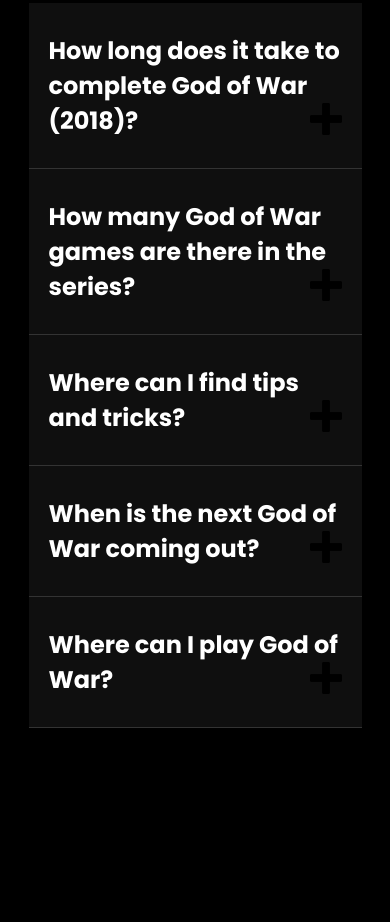
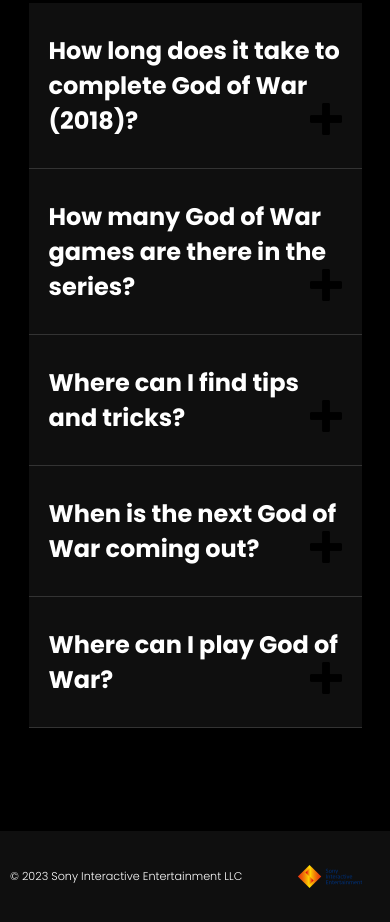
Before and after one commit to abderrahimSabrou/GOW-landing-page, a plain HTML site: page index.html in a window 390 px wide. Shown: the part 6390-7312 px from the top of the page. Before the commit the page ends 7221 px from the top, so only its background shows below. Drawn offline with Linux system fonts and the light colour scheme.

Commit message:
add footer section

```diff
--- a/index.html
+++ b/index.html
@@ -573,6 +573,14 @@
     </section>
 
 
+    <!-- Start Footer -->
+    <footer class="footer">
+      <p>&copy; 2023 Sony Interactive Entertainment LLC</p>
+
+      <img src="images/sony-interactive-logo@logotyp.us.svg" alt="sony-logo">
+    </footer>
+
+
     <!-- Scripts -->
     <script src="js/main.js"></script>
   </body>
--- a/scss/_responsive.scss
+++ b/scss/_responsive.scss
@@ -411,4 +411,18 @@
       }
     }
   }
+
+  // Start footer
+
+  .footer {
+    padding: 10px;
+    p {
+      font-size: 0.7rem;
+    }
+    img {
+      // display: inline-block;
+      // border: 1px solid red;
+      width: 100px;
+    }
+  }
 }
--- a/scss/style.scss
+++ b/scss/style.scss
@@ -1033,6 +1033,25 @@
   }
 }
 
+// Start footer
+.footer {
+  color: $primary-clr;
+
+  background-color: $darkGray-clr;
+  padding: 10px 50px;
+  display: flex;
+  justify-content: space-between;
+  align-items: center;
+
+  p {
+    font-weight: 300;
+  }
+
+  img {
+    width: 150px;
+  }
+}
+
 .opacity {
   opacity: 0;
 }
```
Also changed, not shown: css/style.css, images/sony-interactive-logo@logotyp.us.svg (added).
